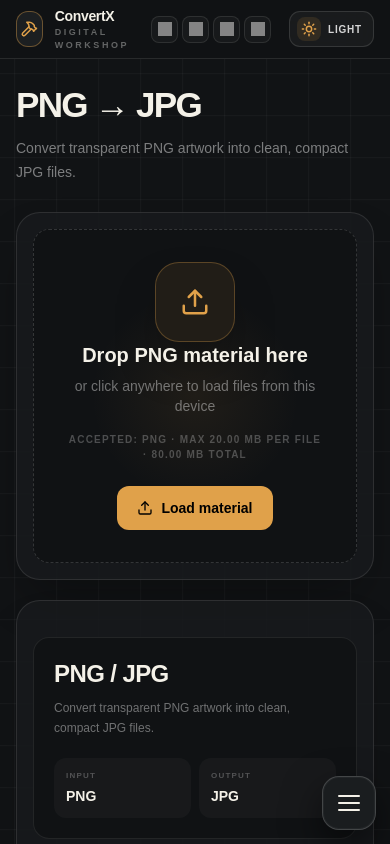
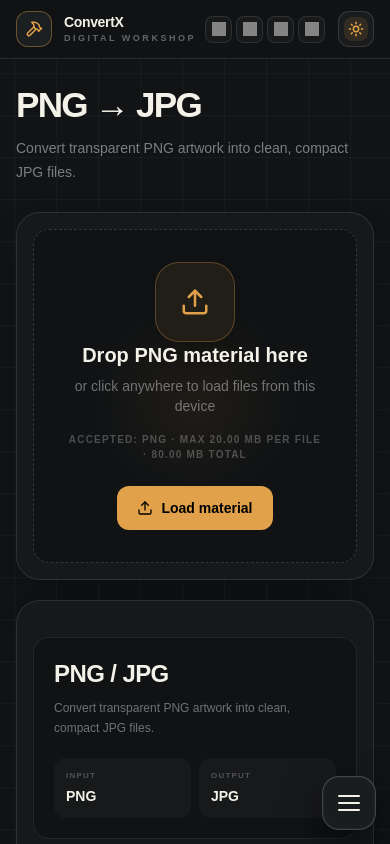
Before and after one commit to merajNizBaloch/convertX, a Next.js app: page / in a window 390 px wide. Shown: the top 844 px of the page. Built offline with nearby package versions, Linux system fonts and the light colour scheme; grey boxes are pictures that could not be loaded.

Commit message:
Polish social controls for light theme and mobile

```diff
--- a/app/social-overrides.css
+++ b/app/social-overrides.css
@@ -62,6 +62,20 @@ header .mx-auto::after {
   display: none !important;
 }
 
+/* Light mode keeps the icon silhouettes and controls high contrast. */
+html[data-theme="light"] .convertx-social-link {
+  border-color: #d5dde6;
+  background: #f4f7fa;
+  opacity: 1;
+}
+html[data-theme="light"] .convertx-social-link img { filter: invert(1); }
+html[data-theme="light"] .convertx-social-link:hover {
+  border-color: #cf7f12;
+  background: #fff4df;
+  box-shadow: 0 8px 24px rgba(154,90,0,.14);
+}
+html[data-theme="light"] .convertx-social-link:focus-visible { outline-color: #9a5a00; }
+
 @media (max-width: 700px) {
   .convertx-social-links {
     gap: 4px;
@@ -102,3 +116,19 @@ header .mx-auto::after {
     height: 12px;
   }
 }
+
+@media (max-width: 700px) {
+  .convertx-theme-toggle {
+    width: 36px;
+    height: 36px;
+    justify-content: center;
+    margin-left: 5px;
+    padding: 0;
+  }
+  .convertx-theme-label { display: none; }
+}
+
+@media (max-width: 380px) {
+  .convertx-theme-toggle { width: 29px; height: 29px; border-radius: 8px; }
+  .convertx-theme-icon { width: 21px; height: 21px; border-radius: 6px; }
+}
```
